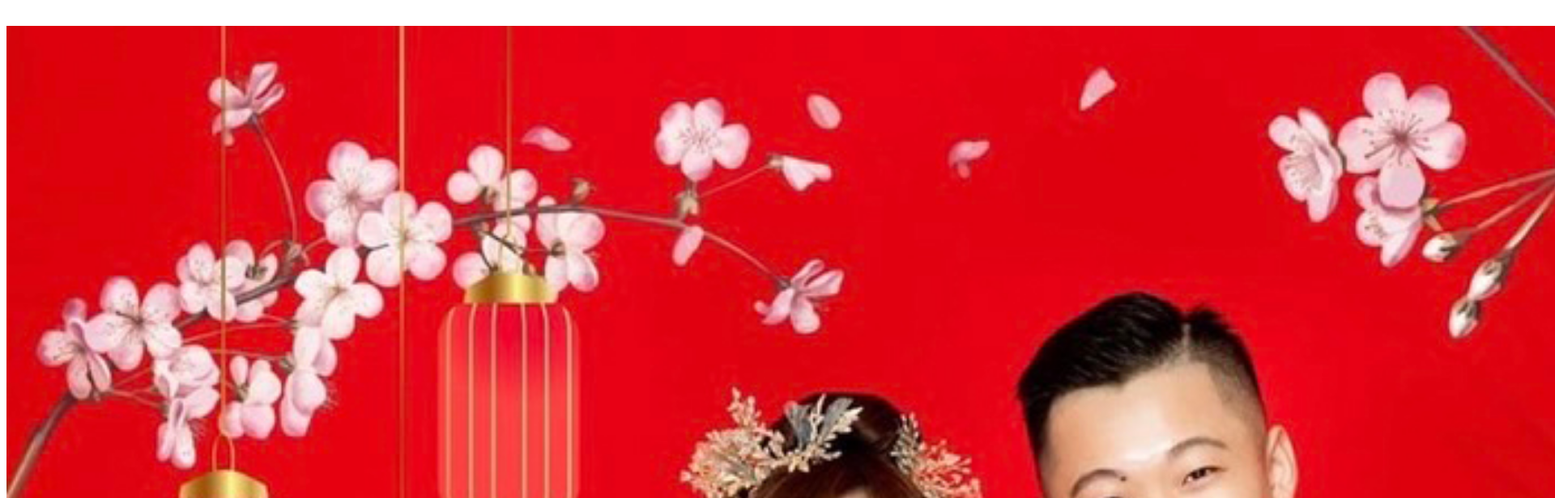
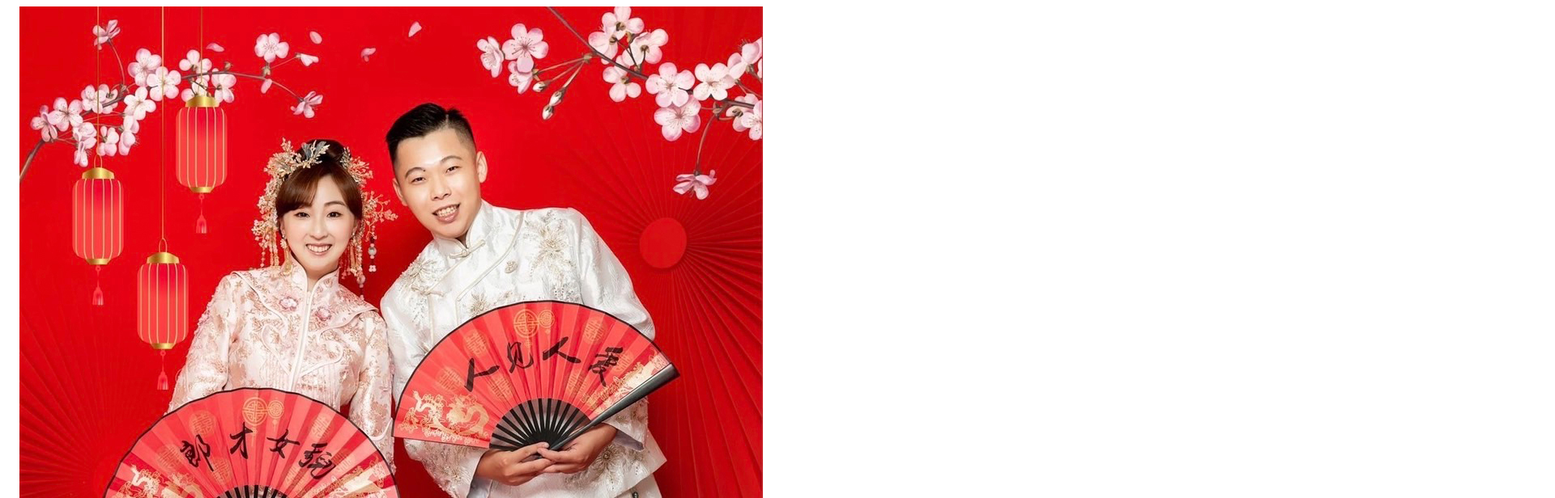
Before and after one commit to Chair1115/Peng1112, a plain HTML site: page index.html in a window 1280 px wide. Shown: the top 616 px of the page at 81% size, 1920 px wide, since content can reach past the window. Drawn offline with Linux system fonts and the light colour scheme.

Commit message:
Update index.html

```diff
--- a/index.html
+++ b/index.html
@@ -6,6 +6,6 @@
 	<title>彭府文定</title>
 </head>
 <body>
-　<tr><td align="center"><img src="img\wedding.jpg" width="2532" alt="喜帖"></td></tr>
+　<tr><td align="center"><img src="img\wedding.jpg" alt="喜帖"></td></tr>
 </body>
 </html>
```
